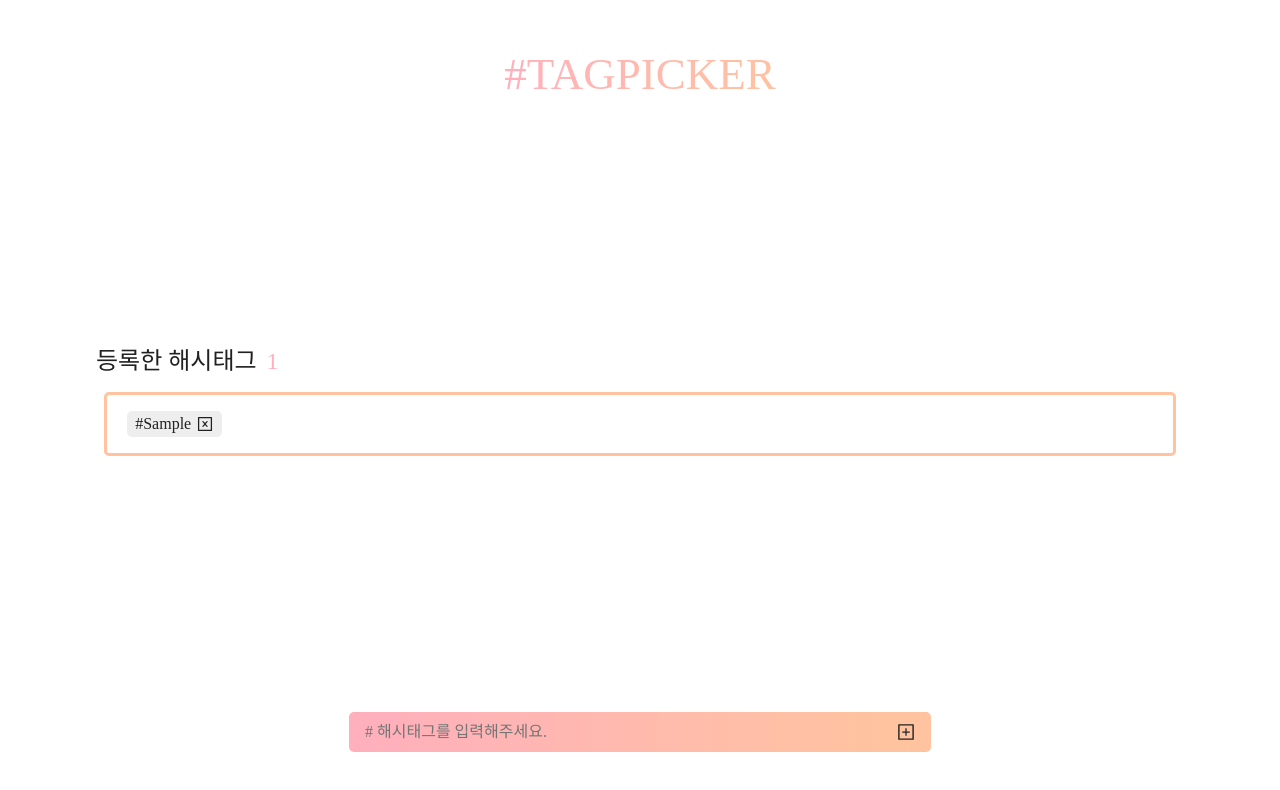
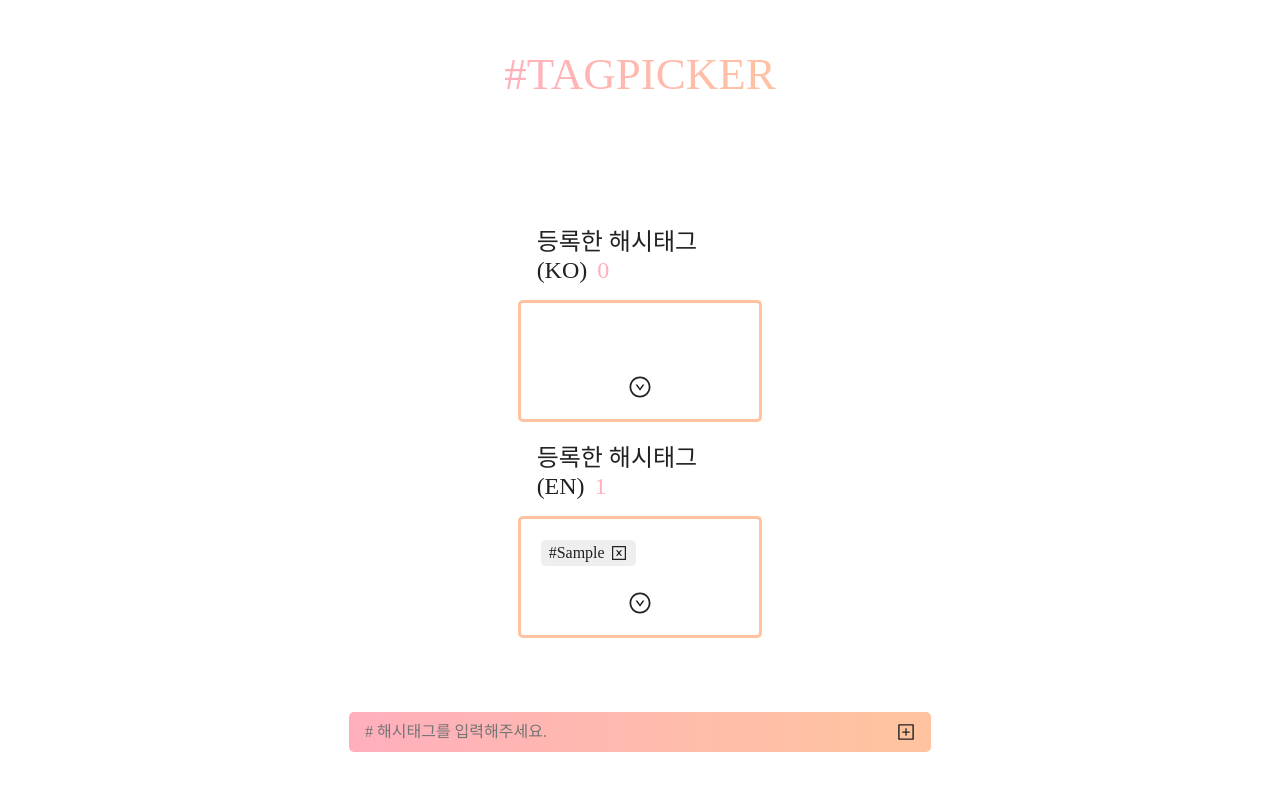
Before and after one commit to DIA-MIN/TagPicker, a React (Create React App) app: page / in a window 1280 px wide. Both pictures are taken after typing "Sample" into the empty fields and a click on the button 906 px from the left and 732 px from the top of the page. Shown: the top 790 px of the page. Built offline with nearby package versions, Linux system fonts and the light colour scheme; a web font is replaced by a local one.

Commit message:
:lipstick::sparkles: separate ko & en tags and add clamp styles :)

```diff
--- a/src/components/MyTags.jsx
+++ b/src/components/MyTags.jsx
@@ -1,7 +1,18 @@
-import styled from 'styled-components';
+import styled, {css} from 'styled-components';
 import HighLight from './HighLight';
 import Title from './Title';
-import {AiOutlineCloseSquare} from 'react-icons/ai';
+import {
+  AiOutlineCloseSquare,
+  AiOutlineDownCircle,
+  AiOutlineUpCircle,
+} from 'react-icons/ai';
+import {useEffect, useState} from 'react';
+
+const MyTagsWrapper = styled.div`
+  display: flex;
+  flex-direction: column;
+  align-items: center;
+`;
 
 const MyTagsContainer = styled.div`
   display: flex;
@@ -20,11 +31,32 @@ const MyTagsHeader = styled.div`
 const TagList = styled.ul`
   align-self: center;
   border: 3px solid var(--sub-bg-color);
-  border-radius: 5px;
-  width: 95%;
+  border-bottom: none;
+  border-top-left-radius: 5px;
+  border-top-right-radius: 5px;
+  width: 100%;
+  height: 20px;
+  overflow: hidden;
   display: flex;
+  align-items: center;
   flex-wrap: wrap;
   padding: 1rem;
+
+  ${(p) =>
+    p.ko &&
+    p.clamp &&
+    css`
+      height: 100%;
+      transition: 0.5s ease-out;
+    `}
+
+  ${(p) =>
+    p.en &&
+    p.clamp &&
+    css`
+      height: 100%;
+      transition: 0.5s ease-out;
+    `}
 `;
 
 const Tag = styled.li`
@@ -32,7 +64,7 @@ const Tag = styled.li`
   font-size: 16px;
   background-color: var(--gray-light);
   padding: 4px 8px;
-  margin: 0 4px;
+  margin: 5px 4px;
   border-radius: 5px;
   display: flex;
   align-items: center;
@@ -49,24 +81,74 @@ const Tag = styled.li`
   }
 `;
 
+const ButtonContainer = styled.div`
+  border-bottom-left-radius: 5px;
+  border-bottom-right-radius: 5px;
+  align-self: center;
+  display: flex;
+  justify-content: center;
+  align-items: center;
+  border: 3px solid var(--sub-bg-color);
+  border-top: none;
+  width: 100%;
+  padding: 1.25rem 1rem;
+  color: var(--main-text-color);
+
+  .clamp {
+    cursor: pointer;
+    font-size: 24px;
+
+    &:hover {
+      color: white;
+      background-color: var(--sub-bg-color);
+      transform: scale(1.2);
+      border-radius: 50%;
+      transition: 0.4s ease;
+    }
+  }
+`;
+
 const MyTags = ({tags, setIsUpdate, setLocalTags}) => {
+  const [koTags, setKoTags] = useState([]);
+  const [enTags, setEnTags] = useState([]);
+  const [isClampKo, setIsClampKo] = useState(false);
+  const [isClampEn, setIsClampEn] = useState(false);
+
+  useEffect(() => {
+    const enfilter = /[a-zA-Z]/;
+    const koTag = [];
+    const enTag = [];
+    if (tags.length) {
+      for (let tag of tags) {
+        enfilter.test(tag) ? enTag.push(tag) : koTag.push(tag);
+      }
+    }
+    setKoTags(koTag);
+    setEnTags(enTag);
+  }, [tags.length]);
+
   const deleteTag = (id) => {
     setLocalTags((pre) => pre.filter((tag) => tag != id));
     setIsUpdate(true);
   };
 
+  const clampHandler = (type) => {
+    type === 'ko' ? setIsClampKo((pre) => !pre) : setIsClampEn((pre) => !pre);
+  };
+
   return (
     <>
       {tags.length ? (
+        <MyTagsWrapper>
           <MyTagsContainer>
             <MyTagsHeader>
               <Title>
-              등록한 해시태그<HighLight>{tags.length}</HighLight>
+                등록한 해시태그(KO)<HighLight>{koTags.length}</HighLight>
               </Title>
             </MyTagsHeader>
-          <TagList>
-            {tags &&
-              tags.map((tag) => (
+            <TagList ko clamp={isClampKo}>
+              {koTags &&
+                koTags.map((tag) => (
                   <Tag key={tag}>
                     #{tag}
                     <AiOutlineCloseSquare
@@ -76,7 +158,53 @@ const MyTags = ({tags, setIsUpdate, setLocalTags}) => {
                   </Tag>
                 ))}
             </TagList>
+            <ButtonContainer>
+              {isClampKo ? (
+                <AiOutlineUpCircle
+                  className="clamp"
+                  onClick={() => clampHandler('ko')}
+                />
+              ) : (
+                <AiOutlineDownCircle
+                  className="clamp"
+                  onClick={() => clampHandler('ko')}
+                />
+              )}
+            </ButtonContainer>
           </MyTagsContainer>
+          <MyTagsContainer>
+            <MyTagsHeader>
+              <Title>
+                등록한 해시태그(EN)<HighLight>{enTags.length}</HighLight>
+              </Title>
+            </MyTagsHeader>
+            <TagList en clamp={isClampEn}>
+              {enTags &&
+                enTags.map((tag) => (
+                  <Tag key={tag}>
+                    #{tag}
+                    <AiOutlineCloseSquare
+                      className="close"
+                      onClick={() => deleteTag(tag)}
+                    />
+                  </Tag>
+                ))}
+            </TagList>
+            <ButtonContainer>
+              {isClampEn ? (
+                <AiOutlineUpCircle
+                  className="clamp"
+                  onClick={() => clampHandler('en')}
+                />
+              ) : (
+                <AiOutlineDownCircle
+                  className="clamp"
+                  onClick={() => clampHandler('en')}
+                />
+              )}
+            </ButtonContainer>
+          </MyTagsContainer>
+        </MyTagsWrapper>
       ) : (
         <p>등록된 해시 태그가 없습니다.</p>
       )}
--- a/src/components/Title.jsx
+++ b/src/components/Title.jsx
@@ -3,6 +3,7 @@ import styled from 'styled-components';
 const StyledTitle = styled.p`
   color: var(--main-text-color);
   font-size: 24px;
+  margin: 1rem 0;
 `;
 
 const Title = ({children}) => {
--- a/src/index.js
+++ b/src/index.js
@@ -4,8 +4,4 @@ import App from './App';
 import './styles/default.css';
 
 const root = ReactDOM.createRoot(document.getElementById('root'));
-root.render(
-  <React.StrictMode>
-    <App />
-  </React.StrictMode>
-);
+root.render(<App />);
--- a/src/styles/default.css
+++ b/src/styles/default.css
@@ -27,6 +27,7 @@ body,
 
 ul {
   padding: 0;
+  margin: 0;
   list-style: none;
 }
 
--- a/src/views/Header.jsx
+++ b/src/views/Header.jsx
@@ -5,6 +5,7 @@ const AppHeader = styled.header`
   width: 300px;
   font-size: 45px;
   padding-top: 3rem;
+  padding-bottom: 5rem;
   background: linear-gradient(to right, #ffafbd, #ffc3a0);
   background-clip: text;
   -webkit-background-clip: text;
--- a/src/views/InputTag.jsx
+++ b/src/views/InputTag.jsx
@@ -4,7 +4,7 @@ import Button from '../components/Button';
 import {AiOutlinePlusSquare} from 'react-icons/ai';
 
 const InputContainer = styled.form`
-  padding-bottom: 3rem;
+  padding: 3rem 0;
   display: flex;
   align-items: center;
 
```
Lines whose indentation alone changed are shown as unchanged.
